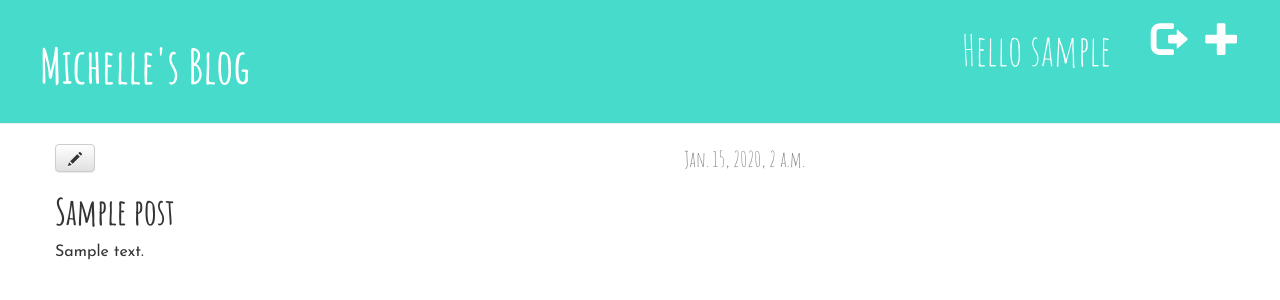
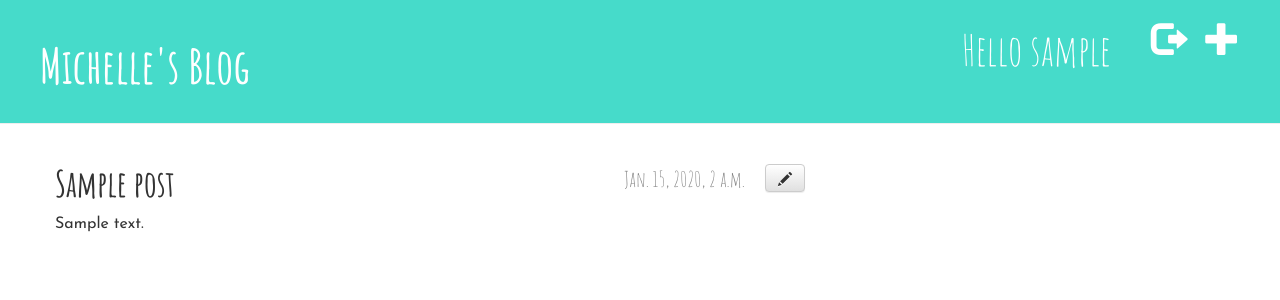
Before and after one commit to miracode/djangogirls-blog, a Django app: page /post/1/ in a window 1280 px wide. Shown: the top 300 px of the page. Run offline with Django 3.2, Linux system fonts and the light colour scheme; a user stored in the database is signed in; tables that the repository leaves empty hold one stand-in row (values such as "Sample post"); some libraries are stand-ins or nearby versions.

Commit message:
adjusting edit button

```diff
--- a/blog/static/css/blog.css
+++ b/blog/static/css/blog.css
@@ -60,3 +60,8 @@ h1, h2, h3, h4 {
 .post h1 a, .post h1 a:visited {
     color: #000000;
 }
+
+.edit {
+    margin-left: 20px;
+    float: right;
+}
--- a/blog/templates/blog/post_detail.html
+++ b/blog/templates/blog/post_detail.html
@@ -2,14 +2,14 @@
 
 {% block content %}
     <div class="post">
+        {% if user.is_authenticated %}
+            <a class="btn btn-default edit" href="{% url "post_edit" pk=post.pk %}"><span class="glyphicon glyphicon-pencil"></span></a>
+        {% endif %}
         {% if post.published_date %}
             <div class="date">
                 {{ post.published_date }}
             </div>
         {% endif %}
-        {% if user.is_authenticated %}
-            <a class="btn btn-default" href="{% url "post_edit" pk=post.pk %}"><span class="glyphicon glyphicon-pencil"></span></a>
-        {% endif %}
         <h1>{{ post.title }}</h1>
         <p>{{ post.text|linebreaks }}</p>
     </div>
```
